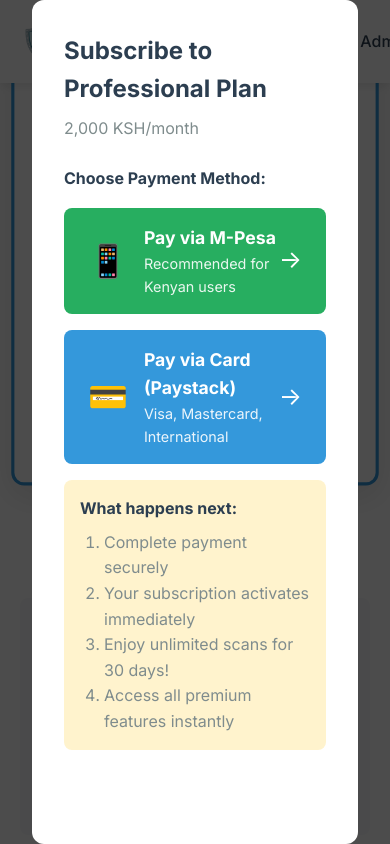
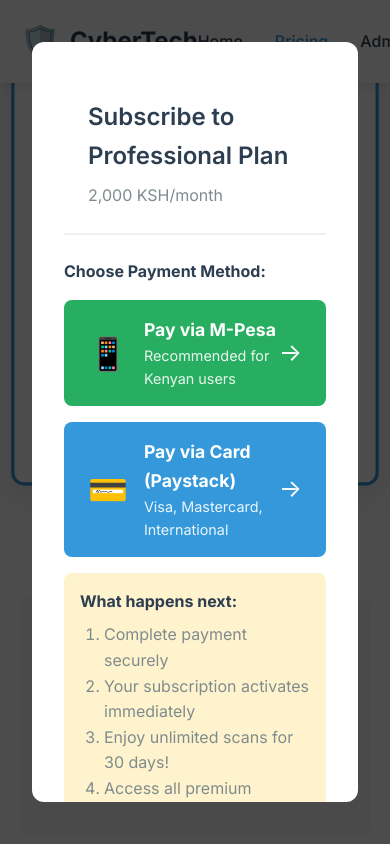
Before and after one commit to rigzlion8/cybertech, a plain HTML site: page static/pricing.html in a window 390 px wide. Both pictures are taken after a click on the button "Subscribe Now". Shown: the part 1970-2814 px from the top of the page. Drawn offline with Linux system fonts and the light colour scheme.

Commit message:
change payment flow mods

```diff
--- a/static/styles.css
+++ b/static/styles.css
@@ -500,6 +500,74 @@ button[id^="btn_"]:hover {
     color: rgba(255, 255, 255, 0.7);
 }
 
+/* Modal Styles */
+.modal {
+    display: none;
+    position: fixed;
+    top: 0;
+    left: 0;
+    right: 0;
+    bottom: 0;
+    background: rgba(0, 0, 0, 0.7);
+    z-index: 2000;
+    overflow-y: auto;
+    padding: 2rem;
+}
+
+.modal.active {
+    display: flex;
+    align-items: center;
+    justify-content: center;
+}
+
+.modal-content {
+    background: white;
+    border-radius: 12px;
+    max-width: 600px;
+    width: 100%;
+    max-height: 90vh;
+    overflow-y: auto;
+    position: relative;
+}
+
+.modal-header {
+    padding: 1.5rem;
+    border-bottom: 2px solid var(--background-light);
+}
+
+.modal-title {
+    font-size: 1.5rem;
+    color: var(--secondary-color);
+    font-weight: 600;
+    margin: 0;
+}
+
+.modal-close {
+    position: absolute;
+    top: 1rem;
+    right: 1rem;
+    background: none;
+    border: none;
+    font-size: 2rem;
+    color: var(--text-light);
+    cursor: pointer;
+    transition: var(--transition);
+    width: 40px;
+    height: 40px;
+    display: flex;
+    align-items: center;
+    justify-content: center;
+}
+
+.modal-close:hover {
+    color: var(--secondary-color);
+    transform: rotate(90deg);
+}
+
+.modal-body {
+    padding: 2rem;
+}
+
 /* Responsive Design */
 @media (max-width: 768px) {
     .hero .container {
@@ -525,4 +593,12 @@ button[id^="btn_"]:hover {
     .scan-form {
         padding: 1.5rem;
     }
+
+    .modal {
+        padding: 1rem;
+    }
+
+    .modal-content {
+        max-width: 100%;
+    }
 }
```
